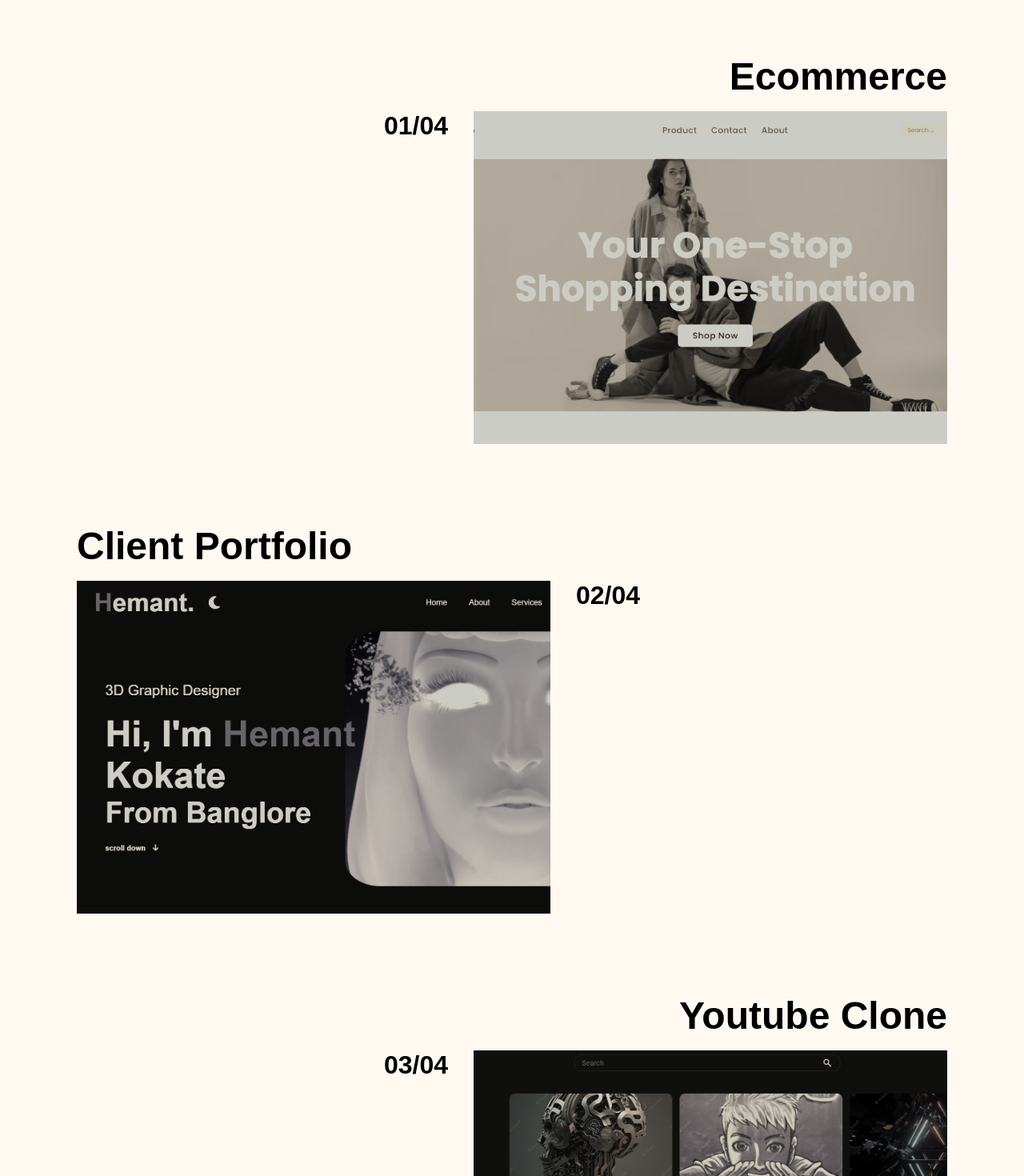
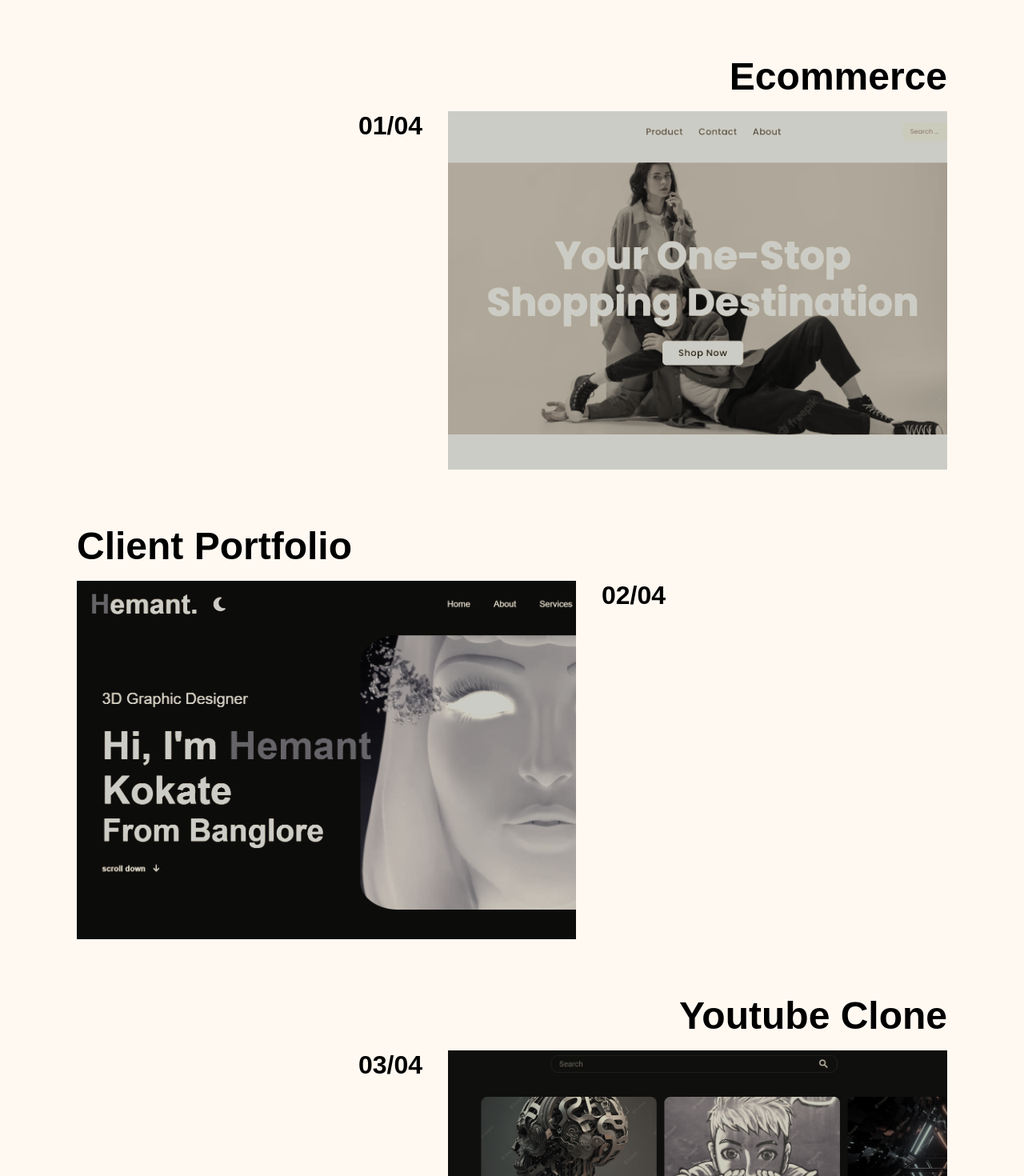
Before and after one commit to VinayKokate22/Portfolio, a React (Create React App) app: page / in a window 1280 px wide. Shown: the part 1680-3150 px from the top of the page at 80% size. Built offline with nearby package versions, Linux system fonts and the light colour scheme; a web font is replaced by a local one; what react-locomotive-scroll would draw is missing.

Commit message:
image tilt effect

```diff
--- a/package.json
+++ b/package.json
@@ -18,6 +18,7 @@
     "react-dom": "^18.2.0",
     "react-fast-marquee": "^1.6.0",
     "react-locomotive-scroll": "^0.2.2",
+    "react-parallax-tilt": "^1.7.156",
     "react-router-dom": "^6.14.0",
     "react-scripts": "5.0.1",
     "react-spring": "^9.7.2",
--- a/src/components/Section4.js
+++ b/src/components/Section4.js
@@ -1,5 +1,5 @@
 import React, { useEffect } from "react";
-
+import Tilt from "react-parallax-tilt";
 import { cubicBezier } from "framer-motion";
 import { motion } from "framer-motion";
 import NorthEastIcon from "@mui/icons-material/NorthEast";
@@ -179,6 +179,7 @@ const Section4 = () => {
             >
               01/04
             </motion.b>
+            <Tilt tiltMaxAngleX={10} tiltMaxAngleY={10}>
               <motion.div
                 initial={{ scale: 0.6, opacity: 1 }}
                 whileInView={{ scale: 1, opacity: 1 }}
@@ -213,6 +214,7 @@ const Section4 = () => {
 
                 <img id="tilt" src={img1} alt="" />
               </motion.div>
+            </Tilt>
           </div>
         </div>
         <div className="singleproject reverse">
@@ -238,7 +240,7 @@ const Section4 = () => {
             >
               02/04
             </motion.b>
-
+            <Tilt tiltMaxAngleX={10} tiltMaxAngleY={10}>
               <motion.div
                 initial={{ scale: 0.6, opacity: 1 }}
                 whileInView={{ scale: 1, opacity: 1 }}
@@ -276,6 +278,7 @@ const Section4 = () => {
                   src={img11}
                 />
               </motion.div>
+            </Tilt>
           </div>
         </div>
 
@@ -308,6 +311,7 @@ const Section4 = () => {
             >
               03/04
             </motion.b>
+            <Tilt tiltMaxAngleX={10} tiltMaxAngleY={10}>
               <motion.div
                 initial={{ scale: 0.6, opacity: 1 }}
                 whileInView={{ scale: 1, opacity: 1 }}
@@ -346,6 +350,7 @@ const Section4 = () => {
                   alt=""
                 />
               </motion.div>
+            </Tilt>
           </div>
         </div>
         <div className="singleproject reverse">
@@ -371,6 +376,7 @@ const Section4 = () => {
             >
               04/04
             </motion.b>
+            <Tilt tiltMaxAngleX={10} tiltMaxAngleY={10}>
               <motion.div
                 initial={{ scale: 0.6, opacity: 1 }}
                 whileInView={{ scale: 1, opacity: 1 }}
@@ -411,6 +417,7 @@ const Section4 = () => {
                   alt=""
                 />
               </motion.div>
+            </Tilt>
           </div>
         </div>
         <div
--- a/src/components/style.css
+++ b/src/components/style.css
@@ -122,7 +122,7 @@
   margin: auto;
   display: flex;
   flex-direction: column;
-  gap: 6rem;
+  gap: 4rem;
 }
 .Workssection .singleproject {
   display: flex;
@@ -140,8 +140,8 @@
   font-size: 2rem;
 }
 .Workssection .singleproject .imagerevelanimation {
-  width: 37rem;
-  height: 26rem;
+  width: 39rem;
+  height: 28rem;
   background-color: #574b43;
   z-index: 9999;
   position: absolute;
@@ -165,8 +165,8 @@
   font-weight: 600;
 }
 .Workssection .singleproject img {
-  width: 37rem;
-  height: 26rem;
+  width: 39rem;
+  height: 28rem;
   -o-object-fit: cover;
      object-fit: cover;
   filter: sepia(70%) brightness(0.8) grayscale(0.5);
--- a/src/components/style.scss
+++ b/src/components/style.scss
@@ -149,7 +149,7 @@
   margin: auto;
   display: flex;
   flex-direction: column;
-  gap: 6rem;
+  gap: 4rem;
 
   .singleproject {
     display: flex;
@@ -169,8 +169,8 @@
     }
 
     .imagerevelanimation {
-      width: 37rem;
-      height: 26rem;
+      width: 39rem;
+      height: 28rem;
       background-color: #574b43;
 
       z-index: 9999;
@@ -199,8 +199,8 @@
     }
 
     img {
-      width: 37rem;
-      height: 26rem;
+      width: 39rem;
+      height: 28rem;
       object-fit: cover;
       filter: sepia(70%) brightness(0.8) grayscale(0.5);
       -webkit-filter: sepia(70%) brightness(0.8) grayscale(0.5);
```
Also changed, not shown: 1 other file (tests, documents, lock files or other folders). Lines whose indentation alone changed are shown as unchanged.
